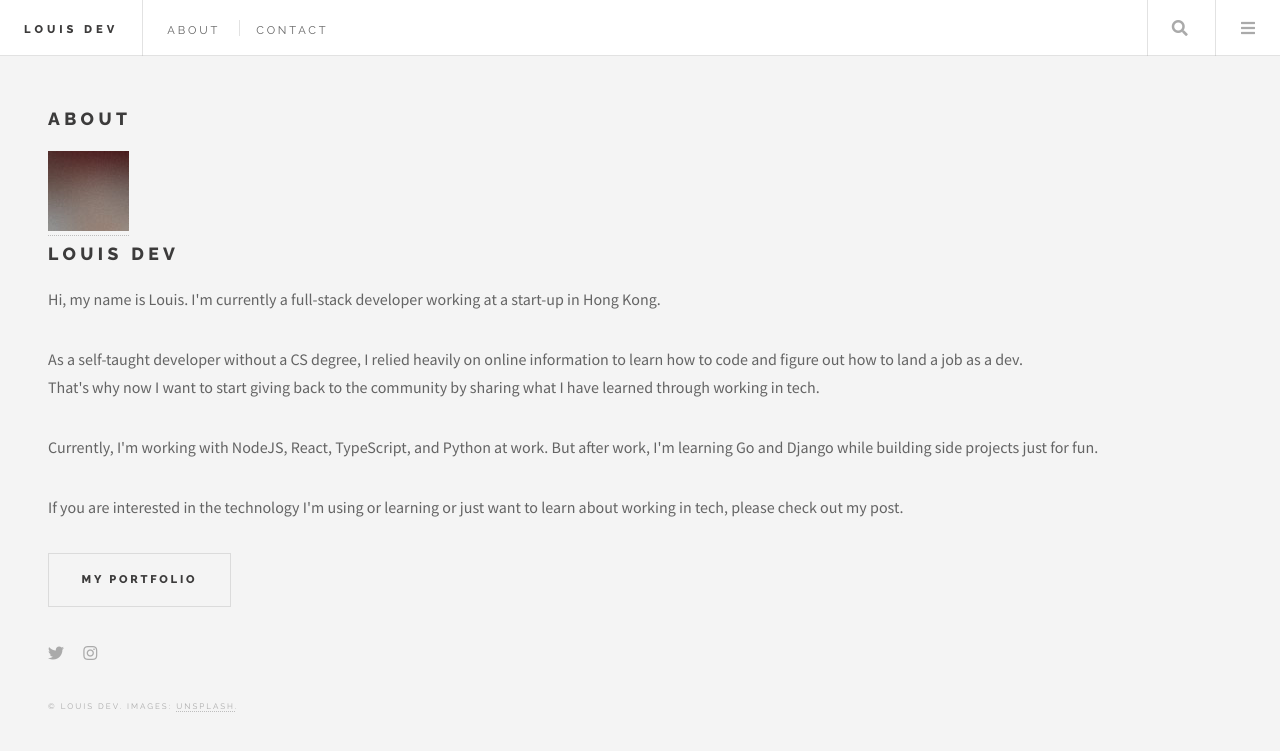
After one commit to louiskwt/cs_blog, a Django app: page /about in a window 1280 px wide. The commit adds this page. Shown: the top 751 px of the page. Run offline with Django 4.2, Linux system fonts and the light colour scheme.

Commit message:
built about page

```diff
--- a/myblog/myblog/urls.py
+++ b/myblog/myblog/urls.py
@@ -21,4 +21,5 @@ from django.views.generic import TemplateView
 urlpatterns = [
     path("admin/", admin.site.urls),
     path("", include("blogs.urls", namespace="blogs")),
+    path("about", TemplateView.as_view(template_name="about.html"), name="about")
 ]
--- /dev/null
+++ b/myblog/templates/about.html
@@ -0,0 +1,60 @@
+{% extends "base.html" %}
+
+<!-- Content Starts here -->
+
+{% block content %}
+<section id="blurb">
+    <h2>About</h2>
+  <a href="{% url 'blogs:home' %}" class="logo">
+    <img src="static/images/logo.jpg" alt="" />
+  </a>
+  <h2>Louis Dev</h2>
+    <p>
+        Hi, my name is Louis. I'm currently a full-stack developer working at a start-up in Hong Kong.
+    </p>
+    <p>
+      As a self-taught developer without a CS degree, I relied heavily on online information to learn how to code and figure out how to land a job as a dev.
+      <br/>
+      That's why now I want to start giving back to the community by sharing what I have learned through working in tech.
+    </p>
+    <p>
+        Currently, I'm working with NodeJS, React, TypeScript, and Python at work. But after work, I'm learning Go and Django while building side projects just for fun.
+    </p>
+    <p>
+        If you are interested in the technology I'm using or learning or just want to learn about working in tech, please check out my post.
+    </p>
+    <ul class="actions">
+        <li><a href="https://www.louistsang.me/" class="button large fit" target="_blank">My Portfolio</a></li>
+    </ul>
+</section>
+
+
+{% endblock %}
+
+{% block footer %}
+<!-- Footer -->
+<section id="footer">
+  <ul class="icons">
+    <li>
+      <a href="https://twitter.com/kawingt2" class="icon brands fa-twitter"
+        ><span class="label">Twitter</span></a
+      >
+    </li>
+    <!-- <li>
+      <a href="#" class="icon brands fa-facebook-f"
+        ><span class="label">Facebook</span></a
+      >
+    </li> -->
+    <li>
+      <a
+        href="https://www.instagram.com/louis_tkw/"
+        class="icon brands fa-instagram"
+        ><span class="label">Instagram</span></a
+      >
+    </li>
+  </ul>
+  <p class="copyright">
+    &copy; Louis Dev. Images: <a href="http://unsplash.com">Unsplash</a>.
+  </p>
+</section>
+{% endblock %}
--- a/myblog/templates/base.html
+++ b/myblog/templates/base.html
@@ -1,3 +1,4 @@
+{% load static %}
 <!DOCTYPE html>
 <!--
 	Future Imperfect by HTML5 UP
@@ -22,7 +23,7 @@
         <h1><a href="{% url 'blogs:home' %}">Louis Dev</a></h1>
         <nav class="links">
           <ul>
-            <li><a href="#">About</a></li>
+            <li><a href="{% url 'about' %}">About</a></li>
             <li><a href="#">Contact</a></li>
           </ul>
         </nav>
```
